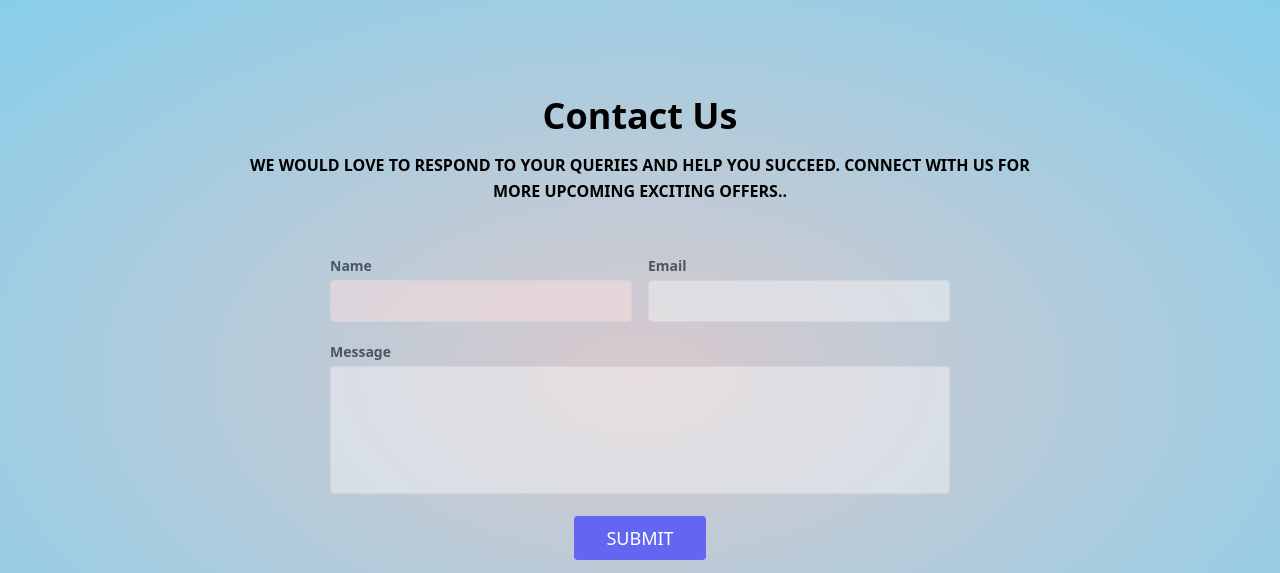
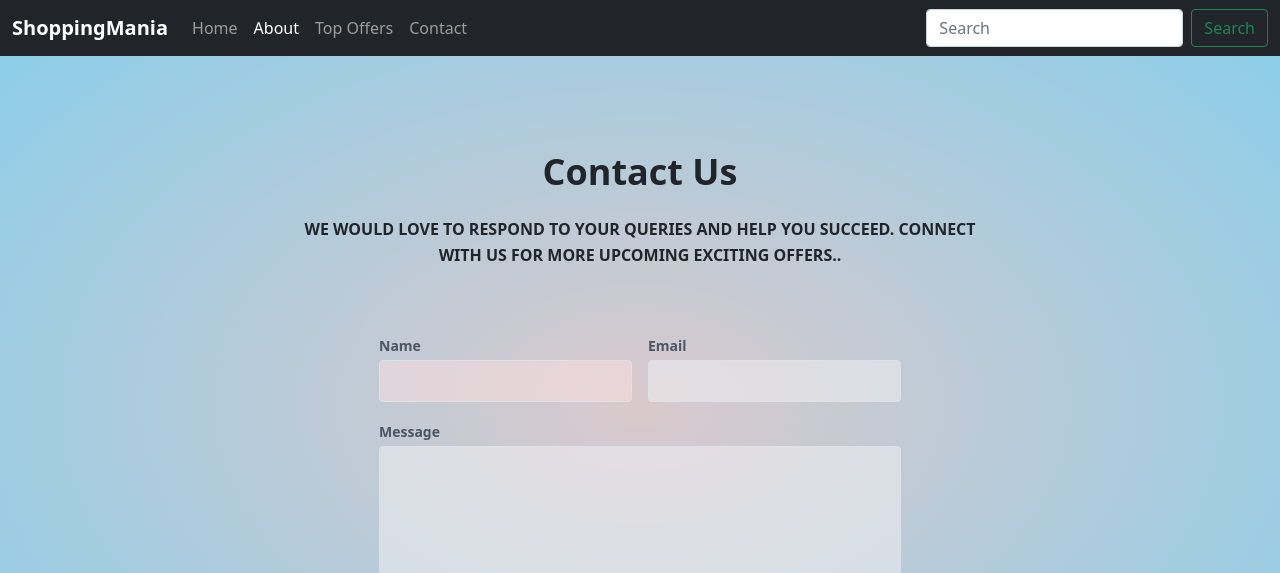
Before and after one commit to Shweta2254/ShoppingMania, a Django app: template woc/templates/contact.html in a window 1280 px wide. Shown: the top 573 px of the page. Run offline with Django 3.2, Linux system fonts and the light colour scheme; the template is opened without the code that fills it, so the values that code supplies are empty.

Commit message:
added navbar in contact page

```diff
--- a/woc/templates/about.html
+++ b/woc/templates/about.html
@@ -105,7 +105,7 @@
       <h2>Fashion is the armor to survive the reality of everyday life !</h2>
     <div class="container">
         <div class="description-container">
-            <img src="../imgG/about.jpg" alt="background image" class = "img-responsive floating-image right">
+            <img src="../static/imgG/about.jpg" alt="background image" class = "img-responsive floating-image right">
             <p> In 2016, we started the Shopping mania journey by selling clothes
                 online. But now, over years later, our story is quite different.
                 Today, Shopping mania is India’s largest online marketplace and
--- a/woc/templates/contact.html
+++ b/woc/templates/contact.html
@@ -7,6 +7,8 @@
     </head>
     <body>
         <link href="https://unpkg.com/tailwindcss@^2/dist/tailwind.min.css" rel="stylesheet">
+        <link href="https://cdn.jsdelivr.net/npm/bootstrap@5.0.1/dist/css/bootstrap.min.css" rel="stylesheet"
+    integrity="sha384-+0n0xVW2eSR5OomGNYDnhzAbDsOXxcvSN1TPprVMTNDbiYZCxYbOOl7+AMvyTG2x" crossorigin="anonymous">
     </body>
     <style>
       body{
@@ -19,6 +21,38 @@
         font-weight: bolder;
       }
     </style>
+    <!-- ******************navbar********************** -->
+  <nav class="navbar navbar-expand-lg navbar-dark bg-dark sticky-top ">
+    <div class="container-fluid">
+      <li class="navbar-brand brands" style="list-style: none;"><strong>ShoppingMania</strong></li>
+      <button class="navbar-toggler" type="button" data-bs-toggle="collapse" data-bs-target="#navbarSupportedContent"
+        aria-controls="navbarSupportedContent" aria-expanded="false" aria-label="Toggle navigation">
+        <span class="navbar-toggler-icon"></span>
+      </button>
+      <div class="collapse navbar-collapse" id="navbarSupportedContent">
+        <ul class="navbar-nav me-auto mb-2 mb-lg-0">
+          <li class="nav-item">
+            <a class="nav-link" aria-current="page" href="home.html">Home</a>
+          </li>
+          <li class="nav-item">
+            <a class="nav-link active" aria-current="page" href="about.html">About</a>
+          </li>
+          <li class="nav-item">
+            <a class="nav-link" aria-current="page" href="offers.html">Top Offers</a>
+          </li>
+          <li class="nav-item">
+            <a class="nav-link " aria-current="page" href="contact.html">Contact</a>
+          </li>
+
+
+        </ul>
+        <form class="d-flex">
+          <input class="form-control me-2" type="search" placeholder="Search" aria-label="Search">
+          <button class="btn btn-outline-success" type="submit">Search</button>
+        </form>
+      </div>
+    </div>
+  </nav>
                   <body>
                     <section class="text-black-600 body-font relative">
                         <div class="container px-5 py-24 mx-auto">
--- a/woc/website/urls.py
+++ b/woc/website/urls.py
@@ -4,7 +4,9 @@ from website import views
 
 urlpatterns = [
     path('', views.home, name='home'),
-    path('about', views.about, name='about'),
-    path('offers', views.offers, name='offers'),
-    path('contact', views.contact, name='contact')
+    path('home.html', views.home, name='home'),
+
+    path('about.html', views.about, name='about'),
+    path('offers.html', views.offers, name='offers'),
+    path('contact.html', views.contact, name='contact')
 ]
```
Also changed, not shown: woc/templates/home.html (+8 -8 lines).
